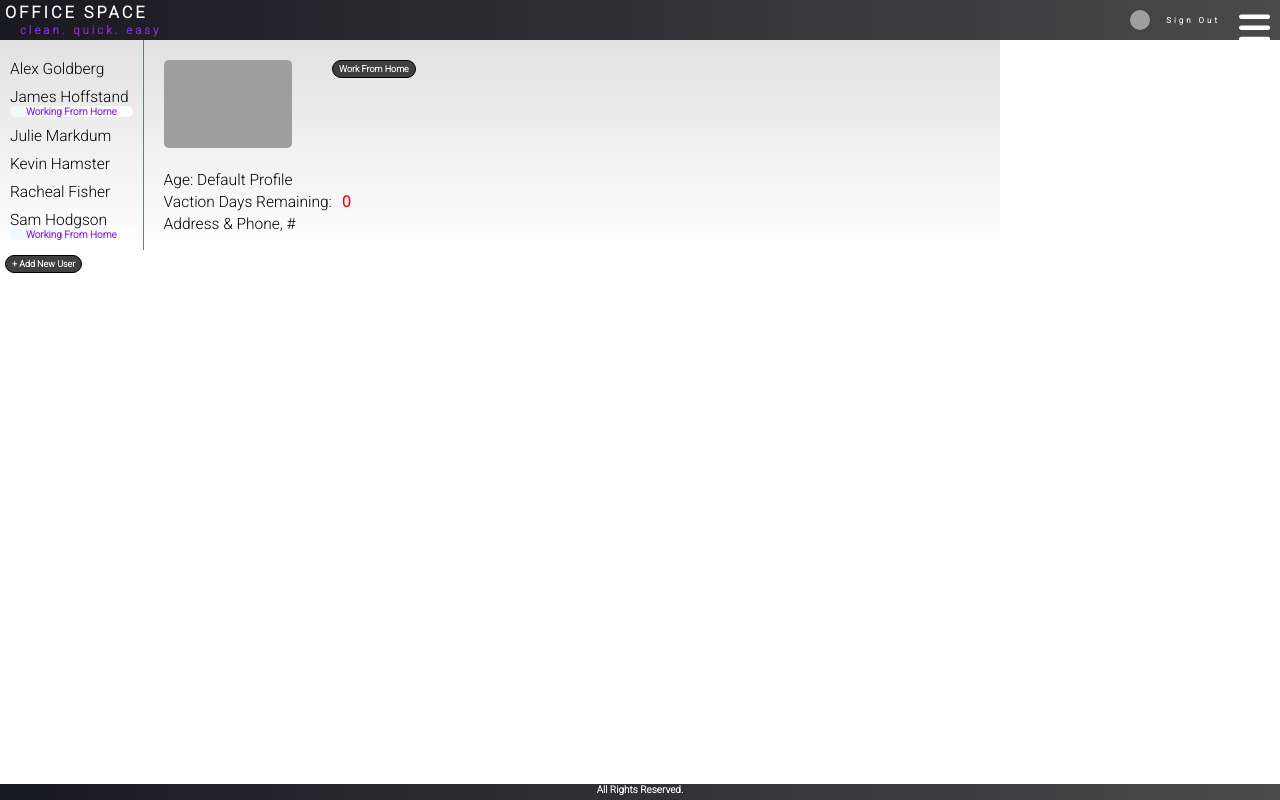
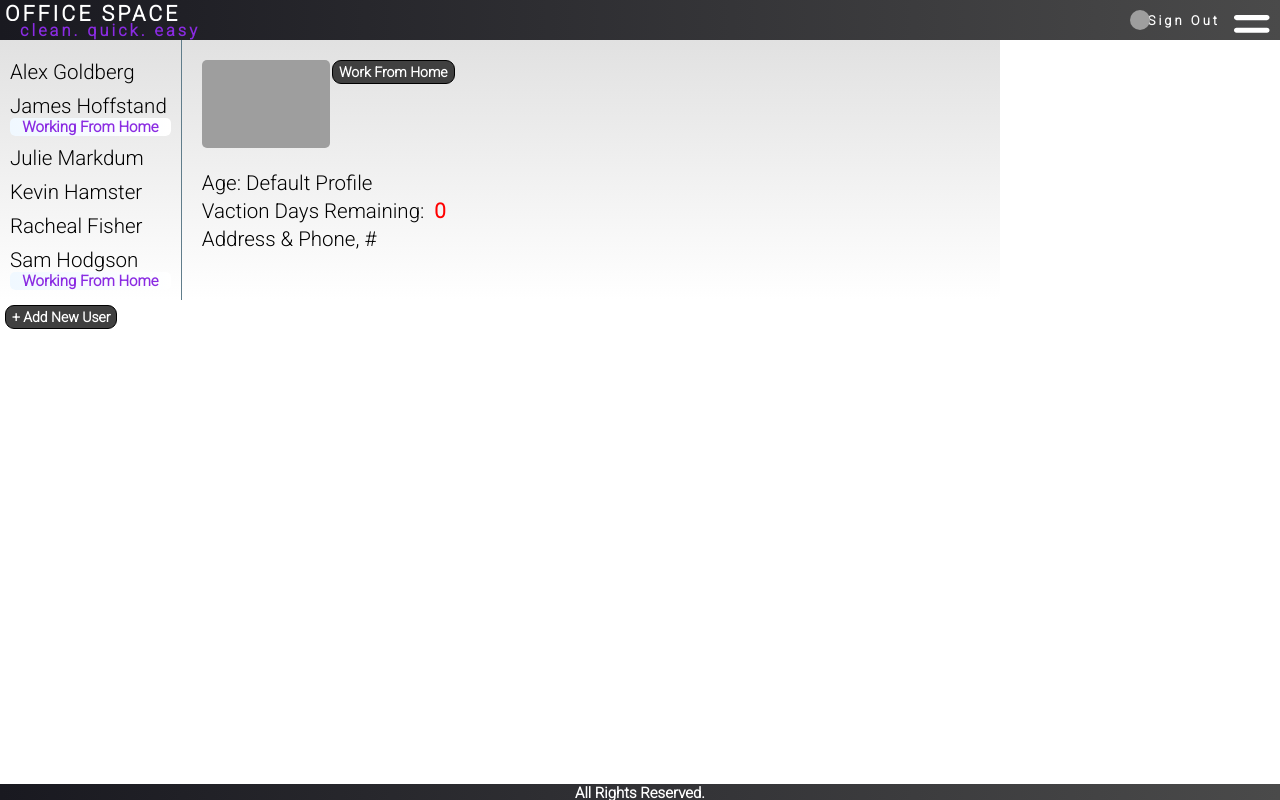
Before and after one commit to andrewelsh/officespace, a React (Create React App) app: page / in a window 1280 px wide. Built offline with nearby package versions, Linux system fonts and the light colour scheme; grey boxes are pictures that could not be loaded.

Commit message:
updated all font sizes +5px

```diff
--- a/src/App.css
+++ b/src/App.css
@@ -25,25 +25,25 @@
 /* Header */
 .header {
   display: flex;
-  font-size: calc(10px + 2vw);
+  font-size: calc(15px + 2vw);
   align-items: center;
   justify-content: space-between;
   letter-spacing: 3px;
 }
 
 .logo {
-  font-size: calc(10px + 0.5vw);
+  font-size: calc(15px + 0.5vw);
   margin-left: 5px;
   height: 20px;
 }
 .logo-subtitle {
   margin-left: 20px;
-  font-size: calc(5px + 0.5vw);
+  font-size: calc(10px + 0.5vw);
   color: blueviolet;
 }
 
 .loginText {
-  font-size: 8px;
+  font-size: 13px;
   margin-right: 60px;
   cursor: pointer;
 }
@@ -70,7 +70,7 @@ img {
 }
 
 h3 {
-  font-size: calc(10px + 1vw);
+  font-size: calc(15px + 1vw);
 }
 
 .wfh {
@@ -81,13 +81,13 @@ h3 {
   border-radius: 5px;
   text-align-last: center;
 
-  font-size: 10px;
+  font-size: 15px;
   font-weight: 600;
 }
 /* Font Awesome Bars Icon */
 .barsIcon {
   padding: 10px;
-  font-size: calc(10px + 2vw);
+  font-size: calc(15px + 2vw);
   position: absolute;
   right: 0;
   top: 0;
@@ -123,7 +123,7 @@ h3 {
 }
 
 .infoPositionText {
-  font-size: 8px;
+  font-size: 13px;
   color: slategrey;
   margin-bottom: 13px;
 }
@@ -169,7 +169,7 @@ p,
   margin: auto;
   margin-left: 0px;
   margin-right: 4px;
-  font-size: calc(9px + 0.51vw);
+  font-size: calc(14px + 0.51vw);
 }
 .info {
   padding: 20px;
@@ -183,7 +183,7 @@ p,
   color: red;
   padding: 3px 6px;
   margin: 5px;
-  font-size: 9px;
+  font-size: 14px;
   border-radius: 9px;
   border: 1px solid black;
   font-weight: 600;
@@ -196,7 +196,7 @@ button {
   /* position: absolute; */
   padding: 3px 6px;
   margin: 5px;
-  font-size: 9px;
+  font-size: 14px;
   border-radius: 9px;
   border: 1px solid black;
   font-weight: 600;
@@ -235,7 +235,7 @@ button:active,
   color: white;
   font-weight: bold;
   float: right;
-  font-size: 22px;
+  font-size: 27px;
   line-height: 20px;
   cursor: pointer;
   transition: 0.3s;
@@ -253,7 +253,7 @@ button:active,
   right: 0;
   bottom: 0;
   text-align-last: center;
-  font-size: 10px;
+  font-size: 15px;
   position: fixed;
   bottom: 0;
   width: 100%;
```
